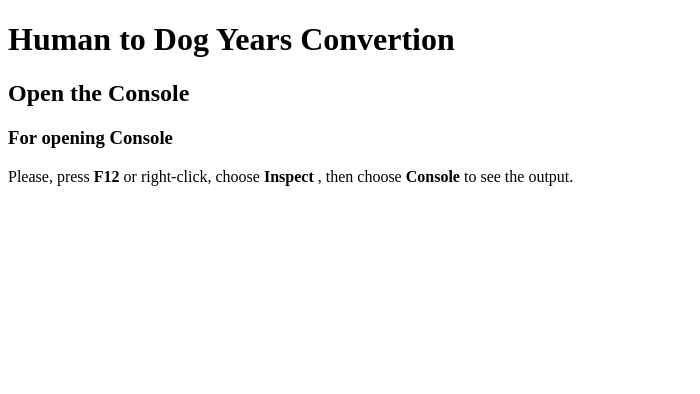
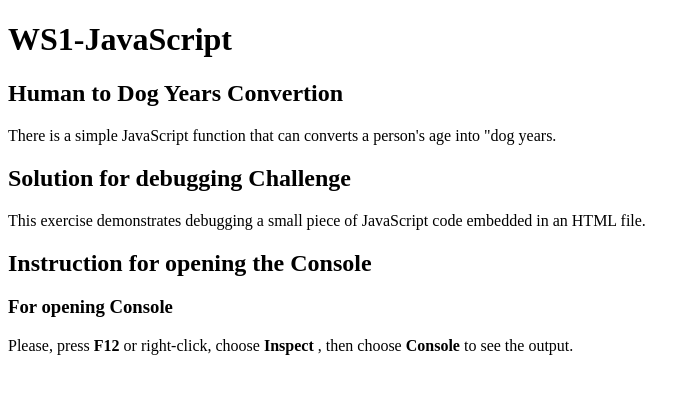
Before and after one commit to FemiAdesola/WS-JavaScript, a plain HTML site: page WS1-JavaScript/WS1-JavaScript.html in a window 1280 px wide. Shown: the whole page, without its empty margins (0-700 px from the left). Drawn offline with Linux system fonts and the light colour scheme.

Commit message:
separated the file

```diff
--- /dev/null
+++ b/WS1-JavaScript/Debugging.js
@@ -0,0 +1,25 @@
+// This code is broken! Find and fix the errors.
+// Added missing semicolon for i and j. though not necessary in JS unlike python, However, it's a good practice to include them.
+console.log("Solution for Exercise 2: Debugging Challenge");
+let i = 5;
+let j = 10;
+let k = 25;
+
+// Here was a missing quotation mark around Joe, Joe must be a string
+let l = "Joe";
+const arr = [3, 5, 7];
+
+if (i < j) {
+    console.log("i");
+} else if (j > k) {
+    console.log("k");
+} else {
+// Missing closing quotation mark around j
+    console.log("j");
+}
+
+// Here when first testing the loop, is show undefined because the loop was going out of bounds of the array
+// To fix it, the loop condition was changed from i <= 3; to i < arr.length;
+for (let i = 0; i < arr.length; ++i) {
+    console.log(arr[i]);
+}
--- a/WS1-JavaScript/WS1-JavaScript.html
+++ b/WS1-JavaScript/WS1-JavaScript.html
@@ -3,15 +3,24 @@
 <head>
     <meta charset="UTF-8">
     <meta name="viewport" content="width=device-width, initial-scale=1.0">
-    <title>Human to Dog Years Convertion</title>
+    <title>WS1-JavaScript</title>
 </head>
 <body>
-    <h1>Human to Dog Years Convertion</h1>
-    <h2>Open the Console</h2>
-    <h3>For opening Console</h3>
-    <p>Please, press <strong>F12</strong> or right-click, choose <strong>Inspect</strong> , then choose <strong>Console</strong> to see the output.</p>
+    <div>
+        <h1>WS1-JavaScript</h1>
+        <h2>Human to Dog Years Convertion</h2>
+        <p>There is a simple JavaScript function that can converts a person's age into "dog years.</p>
+        <h2>Solution for debugging Challenge</h2>
+        <p>This exercise demonstrates debugging a small piece of JavaScript code embedded in an HTML file.</p>
+    </div>
+    <div>
+        <h2>Instruction for opening the Console</h2>
+        <h3>For opening Console</h3>
+        <p>Please, press <strong>F12</strong> or right-click, choose <strong>Inspect</strong> , then choose <strong>Console</strong> to see the output.</p>
+    </div>
 
     <!--This is Llink to external script file -->
     <script src="./WS1-JavaScript.js"></script>
+    <script src="./Debugging.js"></script>
 </body>
 </html>
--- a/WS1-JavaScript/WS1-JavaScript.js
+++ b/WS1-JavaScript/WS1-JavaScript.js
@@ -10,5 +10,8 @@ function humanToDogYears(age) {
 }
 
 // Testing the function:
-const age = -1;
+console.log("Solution for Exercise 1: Human to Dog Years Converter");
+const age = 1;
 console.log("When the age of human is " + age + ", a dog age is " + humanToDogYears(age) + " years."); // Output: 42 years
+
+console.log("############################# ############################# #############################");
```
Also changed, not shown: WS1-JavaScript/Debugging.html (deleted, +0 -32 lines), 2 other files.
